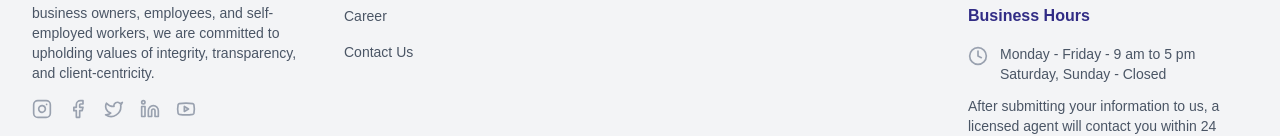
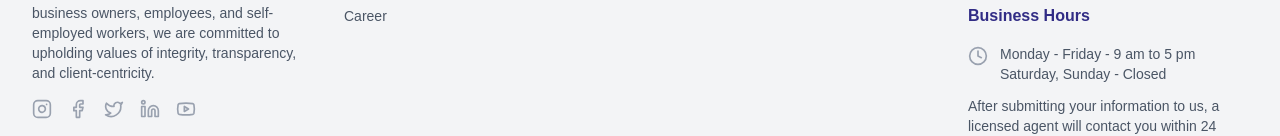
Before and after one commit to uday-difm/harborgroupusaredesign, a Next.js app: page / in a window 1280 px wide. Shown: the part 6465-6601 px from the top of the page. Built offline with nearby package versions, Linux system fonts and the light colour scheme.

Commit message:
footer links are updated

```diff
--- a/src/comman/Footer.jsx
+++ b/src/comman/Footer.jsx
@@ -14,16 +14,16 @@ const Logo = ({ className }) => (
     />
 );
 export const Footer = () => {
-    const quickLinks = [
-        { name: 'For Brokers', href: '#' },
-        { name: 'Resources & FAQ', href: '#' },
-        { name: 'Help Center', href: '#' },
-        { name: 'Career', href: '#' },
-        { name: 'Contact Us', href: '#' },
+      const quickLinks = [
+        { name: 'For Brokers', href: '/for-brokers' },
+        { name: 'Resources & FAQ', href: '/resources-faq' },
+        { name: 'Help Center', href: '/contact' },
+        { name: 'Career', href: '/careers' },
+      //  { name: 'Contact Us', href: '/contact' },
     ];
     const legalPages = [
-        { name: 'Privacy Policy', href: '#' },
-        { name: 'Terms Of Service', href: '#' },
+        { name: 'Privacy Policy', href: '/privacy-policy' },
+        { name: 'Terms Of Service', href: '/terms-and-conditions' },
     ];
     const socialLinks = [
         { icon: <Instagram size={20} />, href: '#', name: 'Instagram' },
```
